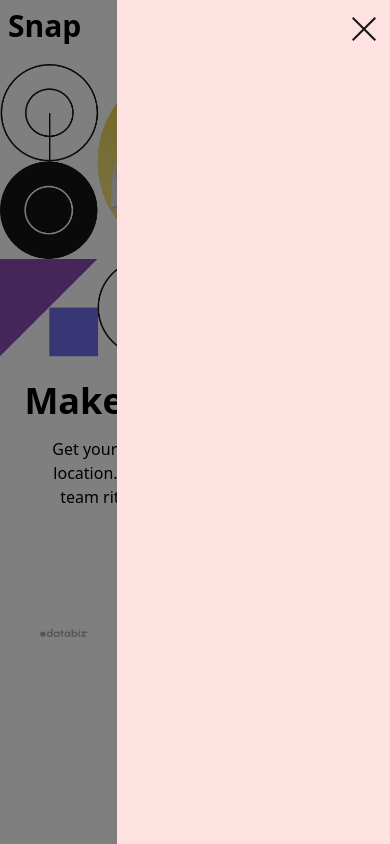
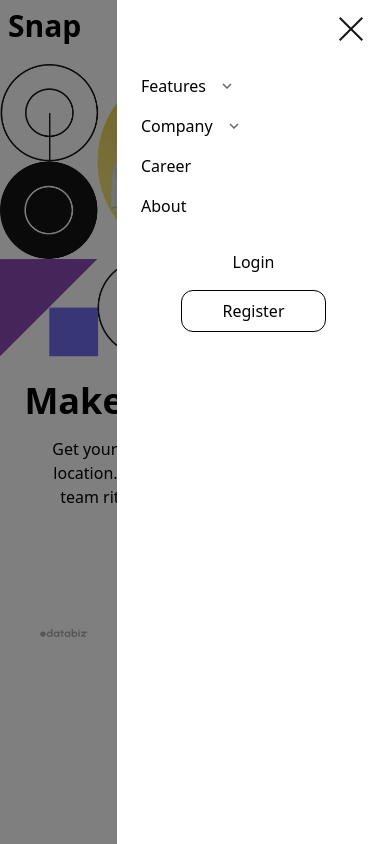
Before and after one commit to adepoju-oluwatobi/intro-section-with-dropdown-navigation, a React (Vite) app: page / in a window 390 px wide. Both pictures are taken after a click on the picture 366 px from the left and 26 px from the top of the page. Built offline with nearby package versions, Linux system fonts and the light colour scheme.

Commit message:
added the mobile nav

```diff
--- a/src/components/LandingPage.jsx
+++ b/src/components/LandingPage.jsx
@@ -6,6 +6,7 @@ import Client1 from '../assets/images/client-audiophile.svg'
 import Client2 from '../assets/images/client-databiz.svg'
 import Client3 from '../assets/images/client-maker.svg'
 import Client4 from '../assets/images/client-meet.svg'
+import ArrDown from '../assets/images/icon-arrow-down.svg'
 
 function LandingPage() {
     let menuOpenIcon = document.getElementById('menu-open');
@@ -58,9 +59,31 @@ function LandingPage() {
 
         {/***--------------------------- */}
 
-       <div id='mobile-menu' className='absolute h-[100vh] w-[70%] top-0 left-[30%] bg-red-100 hidden'>
+       <div id='mobile-menu' className='absolute h-[100vh] w-[70%] top-0 left-[30%] bg-white hidden'>
                 <div onClick={closeMenu}>
-                    <img className='p-4 ml-[80%]' src={MenuCloseIcon} id='menu-close-icon' alt="menu close icon" />
+                    <img className='p-4 ml-[75%]' src={MenuCloseIcon} id='menu-close-icon' alt="menu close icon" />
+                </div>
+
+                <div className='p-4 ml-2'>
+                        <div className='flex items-center gap-4 mb-4'>
+                            <p>Features</p>
+                            <img src={ArrDown} alt="down arrow" />
+                        </div>
+                        <div className='flex items-center gap-4 mb-4'>
+                            <p>Company</p>
+                            <img src={ArrDown} alt="down arrow" />
+                        </div>
+                            <p className='mb-4'>Career</p>
+                            <p>About</p>
+                </div>
+
+                <div className='text-center'>
+                    <div className='my-4'>
+                        <p>Login</p>
+                    </div>
+                    <div>
+                        <button className='border border-black p-2 px-10 rounded-xl'>Register</button>
+                    </div>
                 </div>
         </div>
 
```
